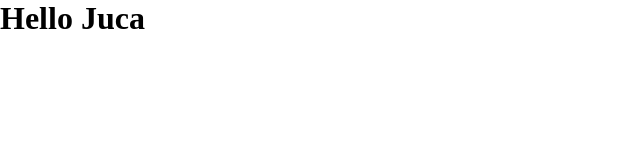
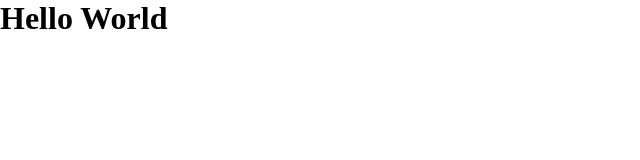
Before and after one commit to AdilsonRamosO/Ignite-ReactJs, a React app in the folder 01-github-explorer/: page / in a window 1280 px wide. Shown: the top 160 px of the page, without its empty margins (0-640 px from the left). Built offline with nearby package versions, Linux system fonts and the light colour scheme.

Commit message:
Olá Mundo

```diff
--- a/01-github-explorer/src/App.jsx
+++ b/01-github-explorer/src/App.jsx
@@ -1,5 +1,5 @@
 import './styles/global.scss';
 
 export function App() {
-    return <h1>Hello Juca</h1>
+    return <h1>Hello World</h1>
 }
```
